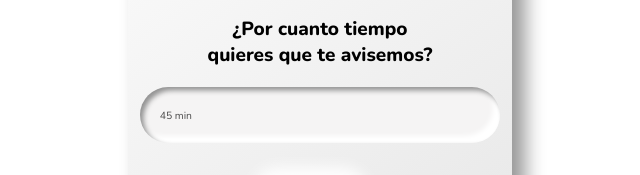
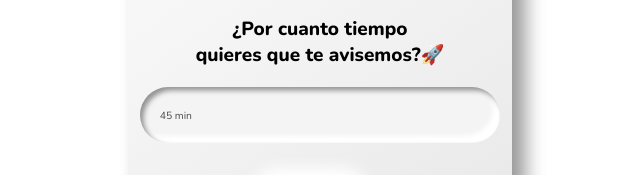
Before and after one commit to MizaelpV/water-reminder-extension, a website: page index.html in a window 1280 px wide. Shown: the part 405-580 px from the top of the page, 320-960 px from the left. Drawn offline with nearby package versions, Linux system fonts and the light colour scheme.

Commit message:
modified

```diff
--- a/index.html
+++ b/index.html
@@ -28,7 +28,7 @@
             autocomplete="off"
             id="hours"
           />
-          <label>¿Por cuanto tiempo <br />quieres que te avisemos?</label>
+          <label>¿Por cuanto tiempo <br />quieres que te avisemos?🚀</label>
           <input
             type="number"
             min="0"
```
